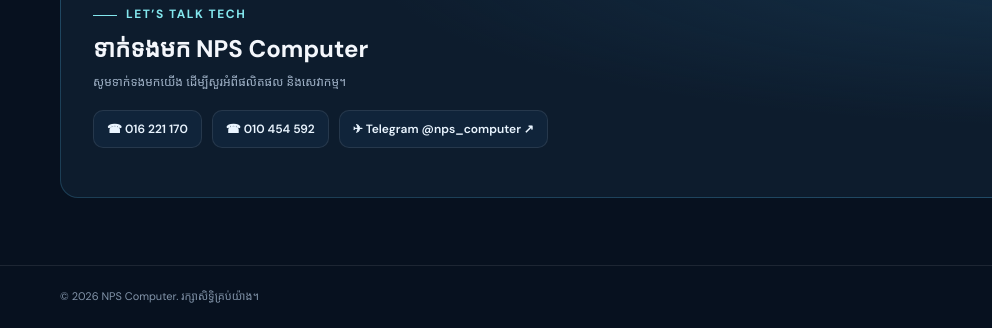
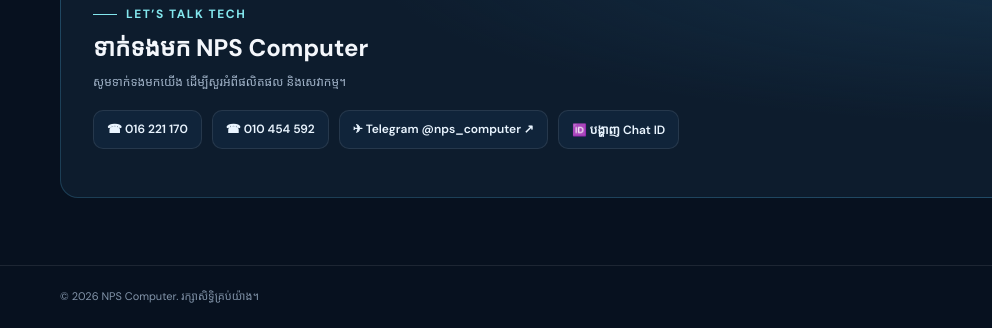
Before and after one commit to buopisal2022/nps-computer-website, a website: page index.html in a window 1280 px wide. Shown: the part 2632-2960 px from the top of the page, 0-992 px from the left. Drawn offline with Linux system fonts and the light colour scheme; no server answers; a web font is replaced by a local one.

Commit message:
Add website popup to retrieve Telegram chat ID

```diff
--- a/index.html
+++ b/index.html
@@ -26,7 +26,7 @@
     <section class="section" id="categories"><div class="wrap"><div class="section-head"><div><div class="eyebrow">SHOP BY CATEGORY</div><h2>ស្វែងរកតាមប្រភេទ</h2></div><p>រកអ្វីដែលអ្នកត្រូវការ បានយ៉ាងងាយស្រួល</p></div><div class="categories"><a class="category" href="#products" data-jump="Laptop"><div class="cat-icon">💻</div><strong>Laptop</strong><span>កុំព្យូទ័រយួរដៃ</span></a><a class="category" href="#products" data-jump="Desktop"><div class="cat-icon">🖥️</div><strong>Desktop &amp; Monitor</strong><span>កុំព្យូទ័រលើតុ និងអេក្រង់</span></a><a class="category" href="#products" data-jump="Accessories"><div class="cat-icon">⌨️</div><strong>Accessories</strong><span>គ្រឿងបន្លាស់ និងគ្រឿងបន្ថែម</span></a><a class="category" href="#products" data-jump="Network"><div class="cat-icon">📡</div><strong>Network</strong><span>ឧបករណ៍បណ្តាញ</span></a><a class="category" href="#products" data-jump="Storage"><div class="cat-icon">💾</div><strong>Storage</strong><span>ឧបករណ៍ផ្ទុកទិន្នន័យ</span></a></div></div></section>
     <section class="section" id="products" style="padding-top:0"><div class="wrap"><div class="section-head"><div><div class="eyebrow">PICKED FOR YOU</div><h2>ផលិតផលពេញនិយម</h2></div><p>មើលជម្រើសដែលសាកសមនឹងអ្នក</p></div><div class="toolbar"><div class="filters"><button class="filter active" data-filter="All">ទាំងអស់</button><button class="filter" data-filter="Laptop">Laptop</button><button class="filter" data-filter="Desktop">Desktop</button><button class="filter" data-filter="Accessories">គ្រឿងបន្លាស់</button><button class="filter" data-filter="Network">Network</button></div><input class="search" id="search" placeholder="⌕  ស្វែងរកផលិតផល..." aria-label="ស្វែងរកផលិតផល"></div><div class="products" id="productGrid"></div><div class="empty" id="empty">រកមិនឃើញផលិតផលដែលត្រូវគ្នាទេ។</div></div></section>
     <section class="feature-band" id="services"><div class="wrap service-wrap"><div class="service-intro"><div class="eyebrow">OUR SERVICES</div><h2>សេវាកម្មរបស់ NPS Computer</h2><p>សេវាកម្ម និងផលិតផលតាមតម្រូវការរបស់អ្នក។ សូមទាក់ទងមកយើង ដើម្បីសាកសួរព័ត៌មាន និងតម្លៃ។</p></div><div class="delivery-highlight"><div class="delivery-icon" aria-hidden="true">🚚</div><div><strong>សេវាកម្មដល់ទីកន្លែង</strong><span>ទាក់ទងមកយើង ដើម្បីសាកសួរអំពីសេវាកម្មនៅទីតាំងរបស់អ្នក</span></div></div><div class="service-list"><div class="service"><b>📹 កាមេរ៉ាសុវត្ថិភាព</b><span>លក់ និងដំឡើងប្រព័ន្ធកាមេរ៉ាសុវត្ថិភាព</span></div><div class="service"><b>💡 ភ្លើង LED</b><span>លក់ និងដំឡើងអំពូល LED</span></div><div class="service"><b>📡 បណ្តាញ និង Wi-Fi</b><span>ដំឡើង និងរៀបចំប្រព័ន្ធបណ្តាញ</span></div><div class="service"><b>🖥️ កុំព្យូទ័រ និងទូរទស្សន៍</b><span>លក់ និងជួយរៀបចំឧបករណ៍</span></div><div class="service"><b>🎨 រចនា Logo និង Poster</b><span>សេវារចនា Logo និង Poster</span></div></div></div></section>
-    <section class="contact" id="contact"><div class="wrap contact-card"><div><div class="eyebrow">LET’S TALK TECH</div><h2>ទាក់ទងមក NPS Computer</h2><p>សូមទាក់ទងមកយើង ដើម្បីសួរអំពីផលិតផល និងសេវាកម្ម។</p><div class="contact-details"><a class="contact-link" href="tel:016221170">☎ 016 221 170</a><a class="contact-link" href="tel:010454592">☎ 010 454 592</a><a class="contact-link" href="https://t.me/nps_computer" target="_blank" rel="noopener">✈ Telegram @nps_computer ↗</a></div></div><a class="contact-qr" href="https://t.me/nps_computer" target="_blank" rel="noopener" aria-label="បើក Telegram NPS Computer"><img src="telegram-qr.jpg" alt="ស្កេន QR ដើម្បីទាក់ទង Telegram @NPS_COMPUTER"><div class="contact-qr-note">ស្កេនដើម្បីចូល Telegram</div></a></div></section>
+    <section class="contact" id="contact"><div class="wrap contact-card"><div><div class="eyebrow">LET’S TALK TECH</div><h2>ទាក់ទងមក NPS Computer</h2><p>សូមទាក់ទងមកយើង ដើម្បីសួរអំពីផលិតផល និងសេវាកម្ម។</p><div class="contact-details"><a class="contact-link" href="tel:016221170">☎ 016 221 170</a><a class="contact-link" href="tel:010454592">☎ 010 454 592</a><a class="contact-link" href="https://t.me/nps_computer" target="_blank" rel="noopener">✈ Telegram @nps_computer ↗</a><button class="contact-link" type="button" onclick="startTelegramChatIdFlow()">🆔 បង្ហាញ Chat ID</button></div></div><a class="contact-qr" href="https://t.me/nps_computer" target="_blank" rel="noopener" aria-label="បើក Telegram NPS Computer"><img src="telegram-qr.jpg" alt="ស្កេន QR ដើម្បីទាក់ទង Telegram @NPS_COMPUTER"><div class="contact-qr-note">ស្កេនដើម្បីចូល Telegram</div></a></div></section>
   </main>
   <footer class="footer"><div class="wrap"><span>© 2026 NPS Computer. រក្សាសិទ្ធិគ្រប់យ៉ាង។</span><span>កុំព្យូទ័រ និងសម្ភារៈ IT</span></div></footer><div class="toast" id="toast"></div>
   <script>
@@ -58,6 +58,38 @@
     async function initAccount(){try{const response=await fetch(AUTH_API+'/api/me',{credentials:'include'});if(!response.ok)throw new Error('Authentication unavailable');const data=await response.json();if(data.user)setAccount(data.user);}catch{accountState.textContent='មិនអាចភ្ជាប់ទៅសេវាចុះឈ្មោះបានទេ។';}}
     async function signOutPhone(){try{await fetch(AUTH_API+'/api/logout',{method:'POST',credentials:'include'});}finally{setAccount(null);accountState.textContent='បានចាកចេញពីគណនីហើយ។';}}
     document.addEventListener('keydown',event=>{if(event.key==='Escape')closeAccount();});
+    let telegramChatFlowActive=false;
+    async function startTelegramChatIdFlow(){
+      if(telegramChatFlowActive)return;
+      const telegramTab=window.open('about:blank','_blank');
+      if(!telegramTab){window.alert('សូមអនុញ្ញាតការបើកផ្ទាំងថ្មី រួចចុចប៊ូតុងនេះម្ដងទៀត។');return;}
+      telegramChatFlowActive=true;
+      try{
+        const startResponse=await fetch(AUTH_API+'/api/telegram/connect/start',{method:'POST',credentials:'include'});
+        const startData=await startResponse.json();
+        if(!startResponse.ok)throw new Error(startData.error||'មិនអាចបើក Telegram បានទេ។');
+        telegramTab.location.href=startData.url;
+        showToast('សូមចុច Start ក្នុង bot Telegram...');
+        const expiresAt=Date.now()+10*60*1000;
+        while(Date.now()<expiresAt){
+          await new Promise(resolve=>setTimeout(resolve,2000));
+          const statusResponse=await fetch(AUTH_API+'/api/telegram/connect/status?state='+encodeURIComponent(startData.state),{credentials:'include'});
+          const statusData=await statusResponse.json();
+          if(statusResponse.status===410)throw new Error('សំណើបានផុតកំណត់។ សូមចុចប៊ូតុងម្ដងទៀត។');
+          if(!statusResponse.ok)throw new Error(statusData.error||'មិនអាចពិនិត្យ Telegram បានទេ។');
+          if(statusData.status==='connected'){
+            window.alert('Telegram Chat ID របស់អ្នក៖ '+statusData.chatId);
+            return;
+          }
+        }
+        throw new Error('មិនទាន់ទទួលបានការឆ្លើយតបពី Telegram ទេ។ សូមសាកម្ដងទៀត។');
+      }catch(error){
+        window.alert(error.message||'មិនអាចភ្ជាប់ Telegram បានទេ។');
+      }finally{
+        telegramChatFlowActive=false;
+        if(telegramTab&&!telegramTab.closed&&telegramTab.location.href==='about:blank')telegramTab.close();
+      }
+    }
     initAccount();
   </script>
   </body></html>
```
